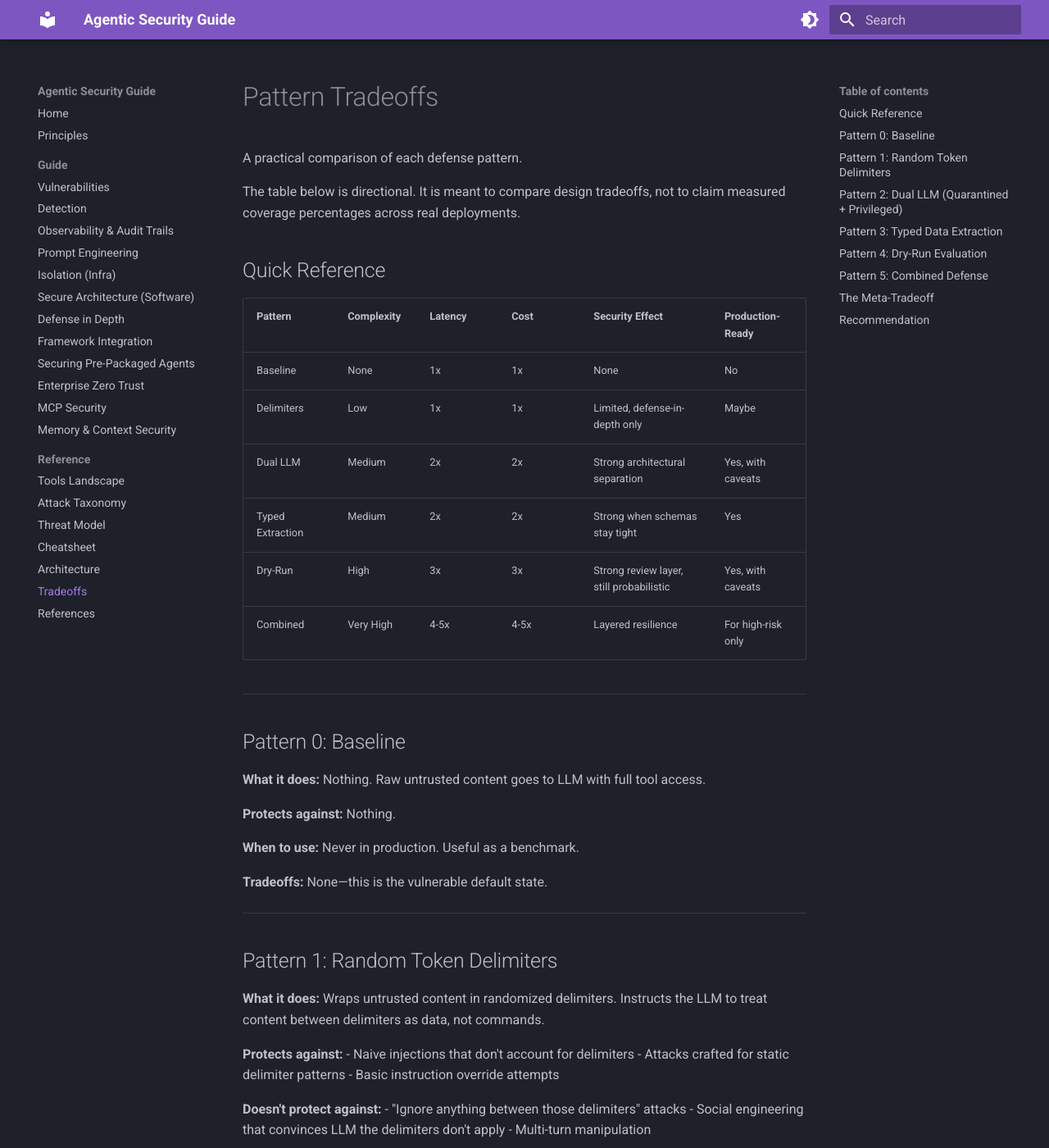
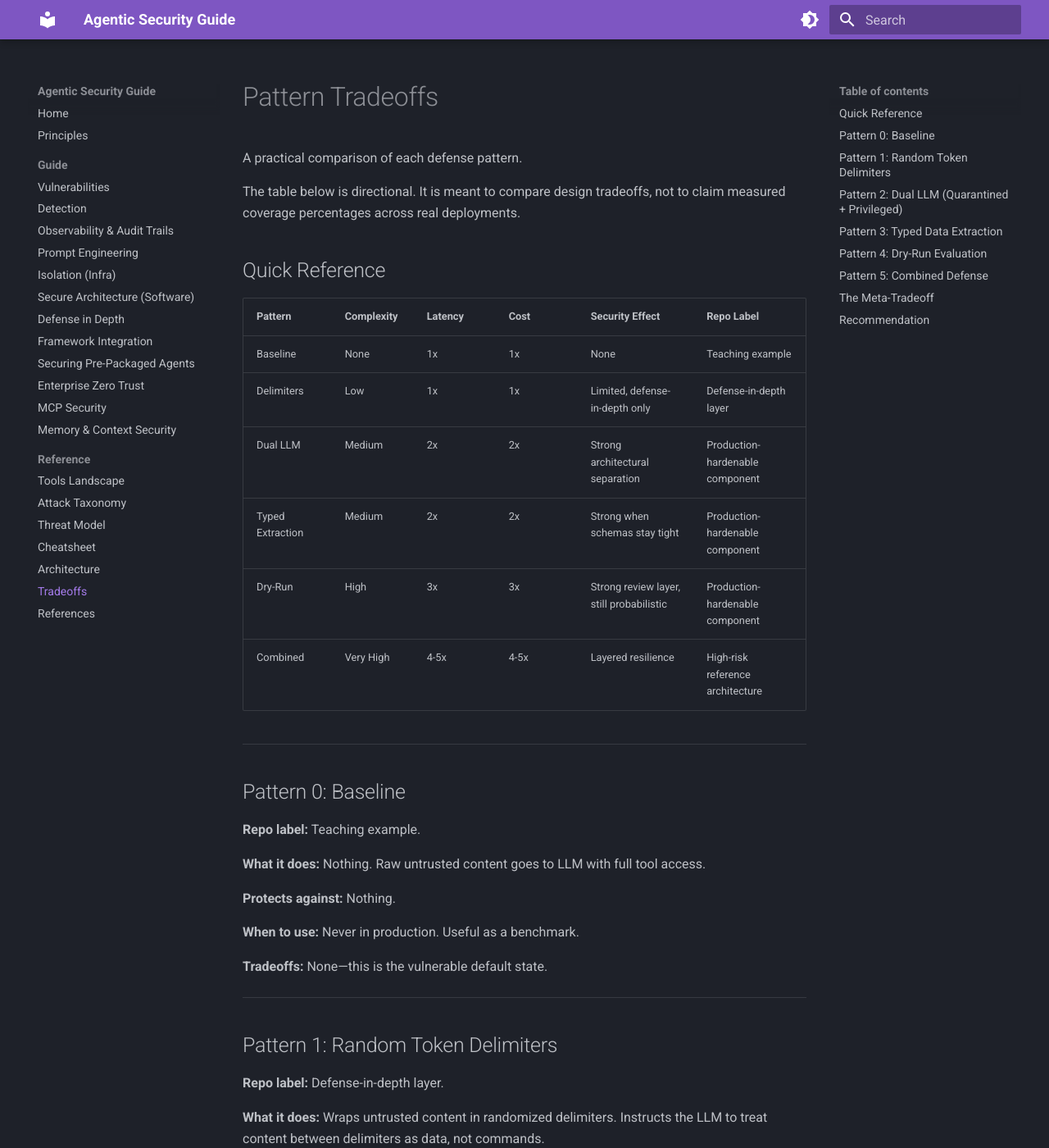
Before and after one commit to luisalima/agentic-security, an MkDocs documentation site: the page built from docs/reference/tradeoffs.md, in a window 1280 px wide and 1400 px high. Shown: the whole window at 82% size. Built offline with MkDocs 1.6.1 and Material for MkDocs 9.7.7, drawn with Linux system fonts in a browser that asks for light colours; some of the changed text lies outside the part shown.

Commit message:
Label teaching vs production-ready patterns

```diff
--- a/docs/reference/tradeoffs.md
+++ b/docs/reference/tradeoffs.md
@@ -7,18 +7,20 @@ to claim measured coverage percentages across real deployments.
 
 ## Quick Reference
 
-| Pattern | Complexity | Latency | Cost | Security Effect | Production-Ready |
-|---------|------------|---------|------|-----------------|------------------|
-| Baseline | None | 1x | 1x | None | No |
-| Delimiters | Low | 1x | 1x | Limited, defense-in-depth only | Maybe |
-| Dual LLM | Medium | 2x | 2x | Strong architectural separation | Yes, with caveats |
-| Typed Extraction | Medium | 2x | 2x | Strong when schemas stay tight | Yes |
-| Dry-Run | High | 3x | 3x | Strong review layer, still probabilistic | Yes, with caveats |
-| Combined | Very High | 4-5x | 4-5x | Layered resilience | For high-risk only |
+| Pattern | Complexity | Latency | Cost | Security Effect | Repo Label |
+|---------|------------|---------|------|-----------------|------------|
+| Baseline | None | 1x | 1x | None | Teaching example |
+| Delimiters | Low | 1x | 1x | Limited, defense-in-depth only | Defense-in-depth layer |
+| Dual LLM | Medium | 2x | 2x | Strong architectural separation | Production-hardenable component |
+| Typed Extraction | Medium | 2x | 2x | Strong when schemas stay tight | Production-hardenable component |
+| Dry-Run | High | 3x | 3x | Strong review layer, still probabilistic | Production-hardenable component |
+| Combined | Very High | 4-5x | 4-5x | Layered resilience | High-risk reference architecture |
 
 ---
 
 ## Pattern 0: Baseline
+
+**Repo label:** Teaching example.
 
 **What it does:** Nothing. Raw untrusted content goes to LLM with full tool access.
 
@@ -31,6 +33,8 @@ to claim measured coverage percentages across real deployments.
 ---
 
 ## Pattern 1: Random Token Delimiters
+
+**Repo label:** Defense-in-depth layer.
 
 **What it does:** Wraps untrusted content in randomized delimiters. Instructs the LLM to treat content between delimiters as data, not commands.
 
@@ -57,6 +61,8 @@ to claim measured coverage percentages across real deployments.
 ---
 
 ## Pattern 2: Dual LLM (Quarantined + Privileged)
+
+**Repo label:** Production-hardenable component.
 
 **What it does:**
 - Quarantined LLM processes untrusted content with NO tools
@@ -86,6 +92,8 @@ to claim measured coverage percentages across real deployments.
 ---
 
 ## Pattern 3: Typed Data Extraction
+
+**Repo label:** Production-hardenable component.
 
 **What it does:** Extracts structured data (JSON with strict schema) instead of passing raw text. The schema constrains what information can flow between agents.
 
@@ -118,6 +126,8 @@ to claim measured coverage percentages across real deployments.
 ---
 
 ## Pattern 4: Dry-Run Evaluation
+
+**Repo label:** Production-hardenable component.
 
 **What it does:**
 1. Generate a plan of actions (don't execute)
@@ -157,6 +167,8 @@ def validate_plan(plan):
 ---
 
 ## Pattern 5: Combined Defense
+
+**Repo label:** High-risk reference architecture.
 
 **What it does:** Layers multiple patterns:
 1. Random delimiters
```
Also changed, not shown: README.md (+17 -0 lines), docs/guide/1_detection.md (+5 -0 lines), docs/guide/4_secure_architecture.md (+13 -0 lines).
